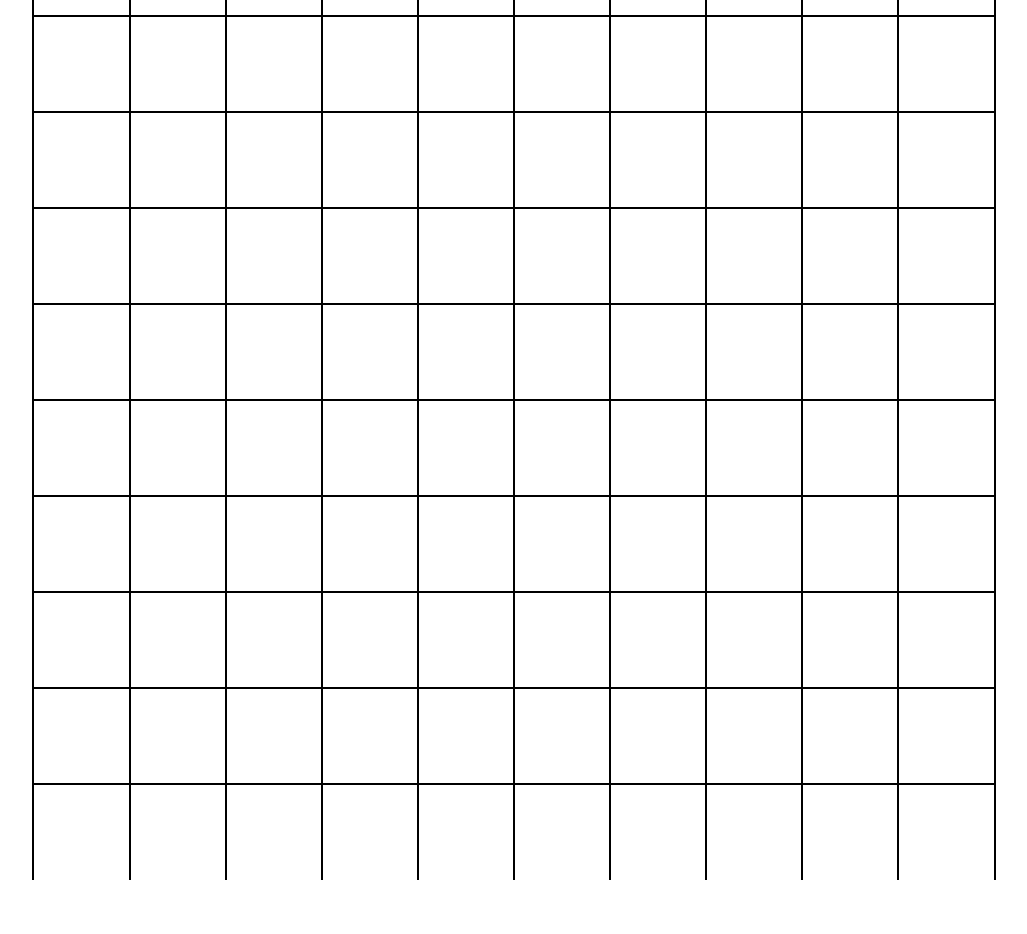
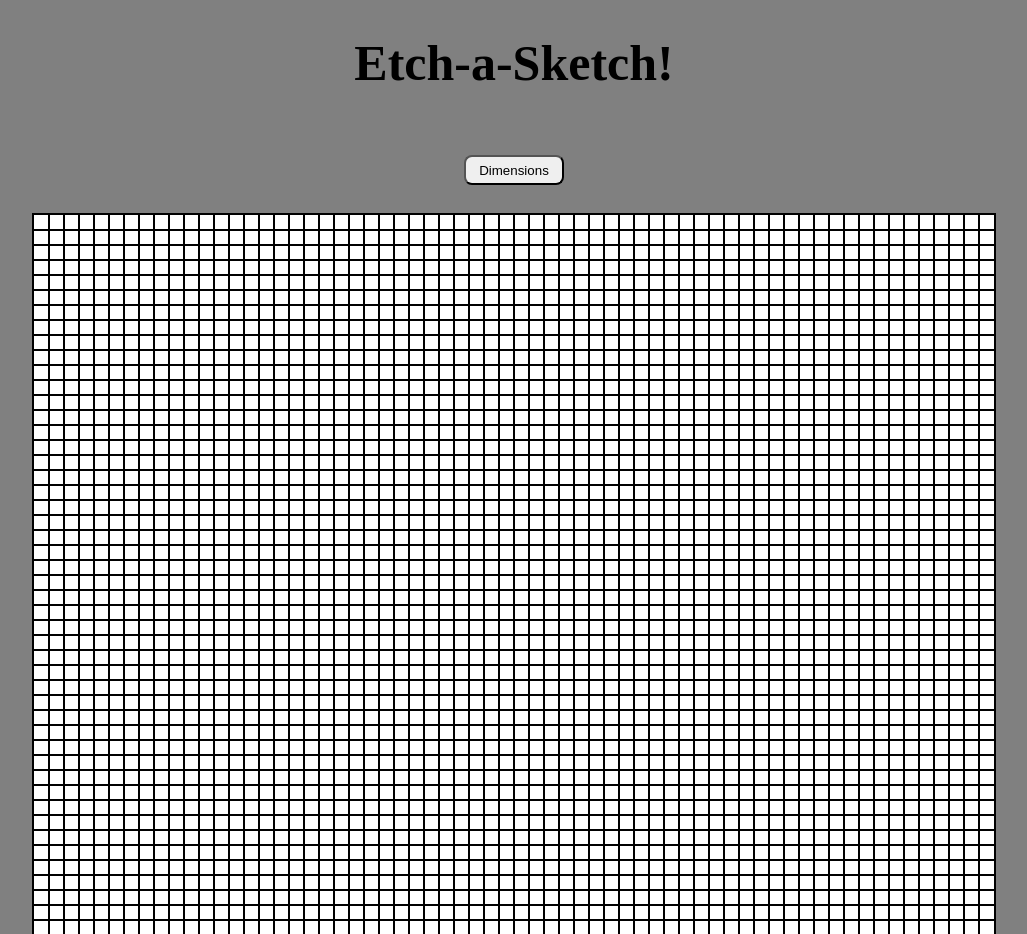
Before and after one commit to Wyncroft18/sketch, a plain HTML site: page index.html in a window 1280 px wide. Shown: the top 934 px of the page, without its empty margins (126-1153 px from the left). Before the commit the page ends 880 px from the top, so only its background shows below. Drawn offline with Linux system fonts and the light colour scheme.

Commit message:
Create button that will receive user inputted dimension for a new grid

```diff
--- a/index.html
+++ b/index.html
@@ -7,6 +7,8 @@
     <title>Sketch</title>
 </head>
 <body>
+    <h1>Etch-a-Sketch!</h1>
+    <button onclick="newGrid()">Dimensions</button>
     <div class="container"></div>
 
     <script src="./script.js"></script>
--- a/script.js
+++ b/script.js
@@ -1,4 +1,5 @@
 const container = document.querySelector(".container");
+let drag = false;
 
 function makeGrid(x) {
   for (let rows = 0; rows < x; rows++) {
@@ -15,4 +16,20 @@ function makeGrid(x) {
   }
 };
 
-makeGrid(10);
+function removeGrid() {
+  container.innerHTML = "";
+}
+
+function newGrid() {
+  const input = prompt("Enter number of squares per side (e.g. 64 for a 64 x 64 grid)");
+  if (input < 8 || input > 64) {
+    alert("Invalid input, please input from 8 to 64 only.");
+  } else {
+    removeGrid();
+    makeGrid(input);
+  }
+}
+
+window.onload = () => {
+  makeGrid(64);
+};
--- a/styles.css
+++ b/styles.css
@@ -1,16 +1,20 @@
 html, body {
     border: 0;
+    padding: 0;
     margin: 0;
+    background-color: grey;
     display: flex;
+    flex-direction: column;
     justify-content: center;
     align-items: center;
     width: 100vw;
-    height: 100vh;
+    height: fit-contents;
 }
 
 .container {
     border: 0;
     padding: 0;
+    background-color: white;
     display: flex;
     flex-wrap: wrap;
     width: 960px;
@@ -23,3 +27,15 @@ html, body {
     padding: 0;
     outline: 1px solid black;
 }
+
+button {
+    margin-top: 30px;
+    margin-bottom: 30px;
+    width: 100px;
+    height: 30px;
+    border-radius: 8px;
+}
+
+h1 {
+    font-size: 50px;
+}
```
